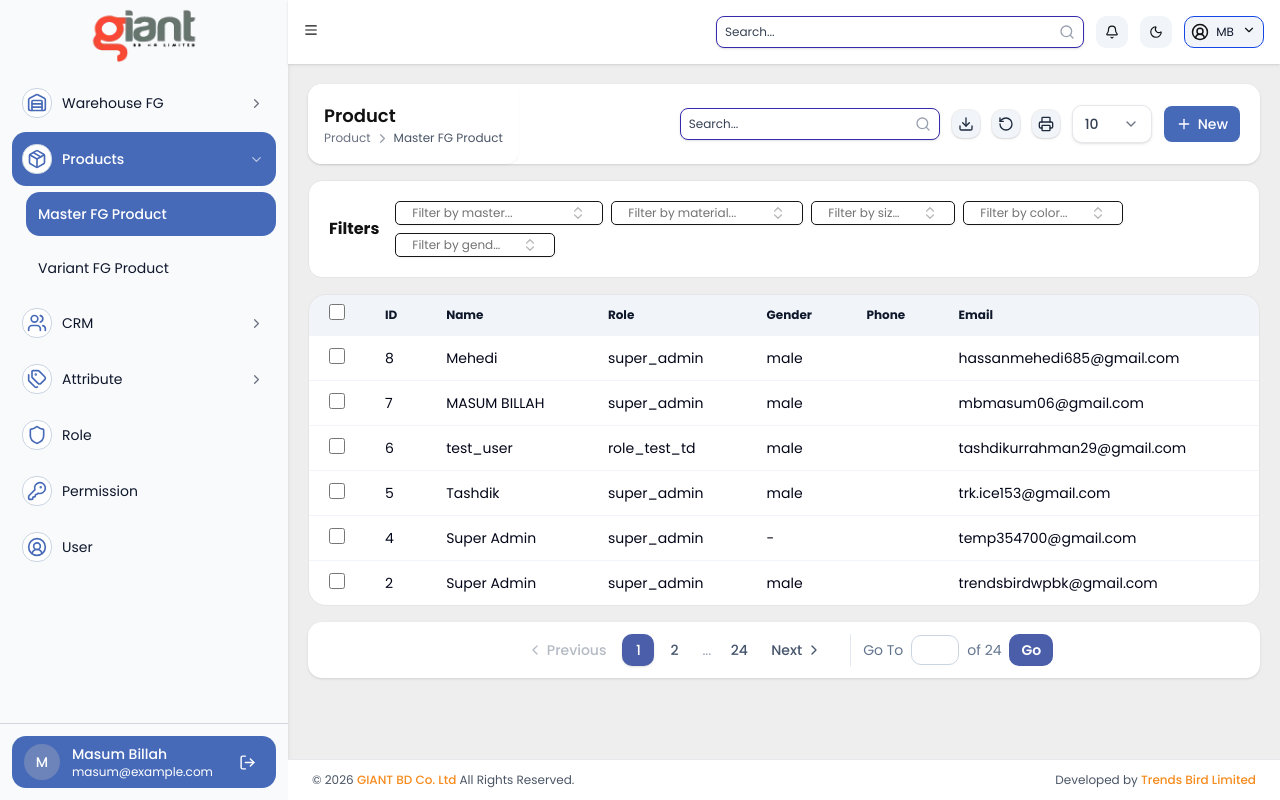
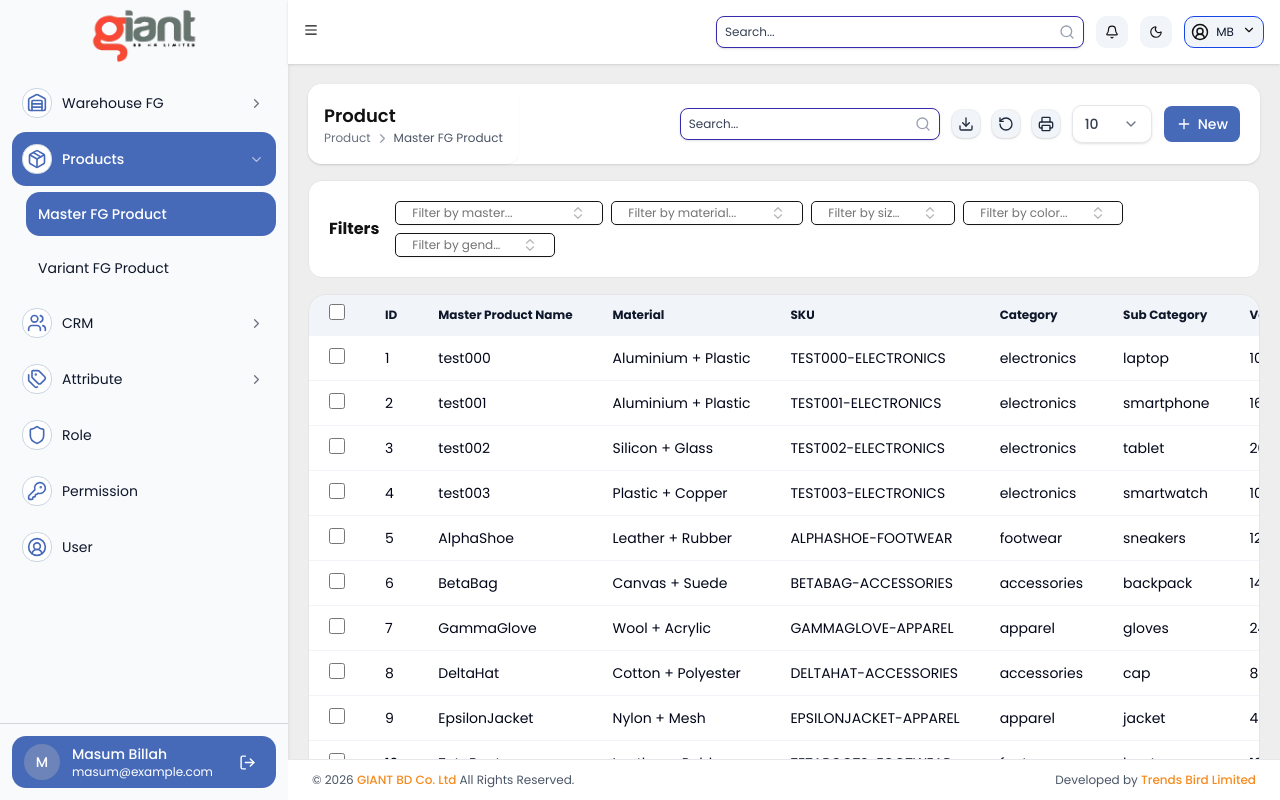
Before and after one commit to masumbillah06/giantbd, a Next.js app: page /products/master-fg-product in a window 1280 px wide. Built offline with nearby package versions, Linux system fonts and the light colour scheme.

Commit message:
added data in master fg product page

```diff
--- a/src/app/products/master-fg-product/page.tsx
+++ b/src/app/products/master-fg-product/page.tsx
@@ -1,110 +1,79 @@
 "use client";
-import Footer from "@/components/layout/footer"
-import Header from "@/components/layout/header"
-import { Sidebar, type SidebarUser } from "@/components/sidebar/sidebar"
-import Breadcrumb from "@/components/ui/breadcrumbs/breadcrumb"
-import NavCh from "@/components/ui/nav-child"
-import { useState } from "react";
+
+import Footer from "@/components/layout/footer";
+import Header from "@/components/layout/header";
+import { Sidebar, type SidebarUser } from "@/components/sidebar/sidebar";
+import Breadcrumb from "@/components/ui/breadcrumbs/breadcrumb";
+import NavCh from "@/components/ui/nav-child";
+import { useMemo, useState } from "react";
 import Pagination from "@/components/ui/pagination";
-import { ClipboardList, Eye, Pencil, PenSquareIcon, Trash2 } from "lucide-react";
+import { AlertTriangle, Check, Eye, PenSquareIcon, Trash2 } from "lucide-react";
 import ReusableTable from "@/components/tables-1/ReusableTable";
 import { ActionButton } from "@/components/ui/buttons/action-button";
 import { ActionButtonGroup } from "@/components/ui/buttons/action-button-group";
 import type { ColumnDef } from "@/components/tables-1/ReusableTable.types";
 import FilterCard from "@/components/ui/filter-card";
+import {
+  masterProducts,
+  type MasterProduct,
+} from "@/lib/product-data/master-data";
+
+// ── constants ────────────────────────────────────────────────────────────────
+const PAGE_SIZE = 10;
 
 const user: SidebarUser = {
   name: "Masum Billah",
   email: "masum@example.com",
-}
+};
 
-interface UserRecord {
-  id: number;
-  name: string;
-  role: string;
-  gender: string;
-  phone: string;
-  email: string;
-  status: string;
-}
-
-const requisitionData: UserRecord[] =  [
+// ── column definitions ───────────────────────────────────────────────────────
+const columns: ColumnDef<MasterProduct>[] = [
+  { key: "masterProductName", label: "Master Product Name" },
+  { key: "material",          label: "Material" },
+  { key: "sku",               label: "SKU" },
+  { key: "category",          label: "Category" },
+  { key: "subCategory",       label: "Sub Category" },
+  { key: "variants",          label: "Variants" },
   {
-    id: 8,
-    name: "Mehedi",
-    role: "super_admin",
-    gender: "male",
-    phone: "",
-    email: "hassanmehedi685@gmail.com",
-    status: "active",
-  },
-  {
-    id: 7,
-    name: "MASUM BILLAH",
-    role: "super_admin",
-    gender: "male",
-    phone: "",
-    email: "mbmasum06@gmail.com",
-    status: "active",
-  },
-  {
-    id: 6,
-    name: "test_user",
-    role: "role_test_td",
-    gender: "male",
-    phone: "",
-    email: "tashdikurrahman29@gmail.com",
-    status: "active",
-  },
-  {
-    id: 5,
-    name: "Tashdik",
-    role: "super_admin",
-    gender: "male",
-    phone: "",
-    email: "trk.ice153@gmail.com",
-    status: "active",
-  },
-  {
-    id: 4,
-    name: "Super Admin",
-    role: "super_admin",
-    gender: "-",
-    phone: "",
-    email: "temp354700@gmail.com",
-    status: "active",
-  },
-  {
-    id: 2,
-    name: "Super Admin",
-    role: "super_admin",
-    gender: "male",
-    phone: "",
-    email: "trendsbirdwpbk@gmail.com",
-    status: "active",
+    key: "label",
+    label: "Label",
+    render: (row) =>
+      row.label === "verified" ? (
+        <span
+          title="Verified"
+          className="inline-flex h-6 w-6 items-center justify-center rounded-md bg-emerald-100 text-emerald-600"
+        >
+          <Check className="h-4 w-4 stroke-[2.5]" />
+        </span>
+      ) : (
+        <span
+          title="Warning"
+          className="inline-flex h-6 w-6 items-center justify-center rounded-md bg-amber-100 text-amber-600"
+        >
+          <AlertTriangle className="h-4 w-4 stroke-[2.5]" />
+        </span>
+      ),
   },
 ];
 
-// Only the columns between ID and Actions are declared here.
-const columns: ColumnDef<UserRecord>[] = [
-  { key: "name", label: "Name" },
-  { key: "role", label: "Role" },
-  { key: "gender", label: "Gender" },
-  { key: "phone", label: "Phone" },
-  { key: "email", label: "Email" },
-  {
-    key: "status",
-    label: "Status",
-    render: (row) => (
-      <span className="font-medium capitalize text-emerald-600">{row.status}</span>
-    ),
-  },
-];
-
-export default function Dashboard() {
+// ── page component ───────────────────────────────────────────────────────────
+export default function MasterFGProductPage() {
   const [selectedIds, setSelectedIds] = useState<number[]>([]);
   const [currentPage, setCurrentPage] = useState(1);
-  const totalPages = 24; // replace with real total when API is wired up
+
+  const totalPages = Math.max(1, Math.ceil(masterProducts.length / PAGE_SIZE));
+
+  // Slice the full dataset to show only the current page's rows
+  const pageData = useMemo(() => {
+    const start = (currentPage - 1) * PAGE_SIZE;
+    return masterProducts.slice(start, start + PAGE_SIZE);
+  }, [currentPage]);
+
+  // Reset selection whenever the page changes
+  const handlePageChange = (page: number) => {
+    setCurrentPage(page);
+    setSelectedIds([]);
+  };
 
   return (
     <div className="flex h-screen overflow-hidden bg-[var(--color-bg)] text-[var(--color-text)]">
@@ -112,13 +81,14 @@ export default function Dashboard() {
       <div className="flex min-h-0 min-w-0 flex-1 flex-col">
         <Header />
         <div className="min-h-0 flex-1 overflow-y-auto p-5">
+          {/* ── breadcrumb bar ── */}
           <div className="min-h-20 w-full flex justify-between items-center bg-white shadow-sm rounded-xl">
             <div>
               <Breadcrumb
                 title="Product"
                 items={[
                   { label: "Product", href: "/products/master-fg-product" },
-                  { label: "Master FG Product", href: "/products/master-fg-product" }
+                  { label: "Master FG Product", href: "/products/master-fg-product" },
                 ]}
               />
             </div>
@@ -126,37 +96,44 @@ export default function Dashboard() {
               <NavCh />
             </div>
           </div>
+
+          {/* ── filter card ── */}
           <div className="mt-4">
             <FilterCard />
           </div>
+
+          {/* ── table ── */}
           <div className="mt-4">
             <div className="bg-[var(--color-bg)]">
-              <ReusableTable<UserRecord>
-                data={requisitionData}
+              <ReusableTable<MasterProduct>
+                data={pageData}
                 columns={columns}
                 selectedIds={selectedIds}
                 onSelectionChange={setSelectedIds}
+                actionsLabel="Action"
                 renderActions={(row) => (
-                  <ActionButtonGroup aria-label={`Actions for user ${row.id}`}>
-                    <ActionButton label="View User" icon={Eye} />
-                    <ActionButton label="Edit User" icon={PenSquareIcon} />
-                    <ActionButton label="Delete User" icon={Trash2} />
+                  <ActionButtonGroup aria-label={`Actions for product ${row.id}`}>
+                    <ActionButton label="View Product" icon={Eye} />
+                    <ActionButton label="Edit Product" icon={PenSquareIcon} />
+                    <ActionButton label="Delete Product" icon={Trash2} />
                   </ActionButtonGroup>
                 )}
                 minWidth="1200px"
               />
             </div>
           </div>
+
+          {/* ── pagination ── */}
           <div className="mt-4">
             <Pagination
               currentPage={currentPage}
               totalPages={totalPages}
-              onPageChange={setCurrentPage}
+              onPageChange={handlePageChange}
             />
           </div>
         </div>
         <Footer />
       </div>
     </div>
-  )
+  );
 }
```
